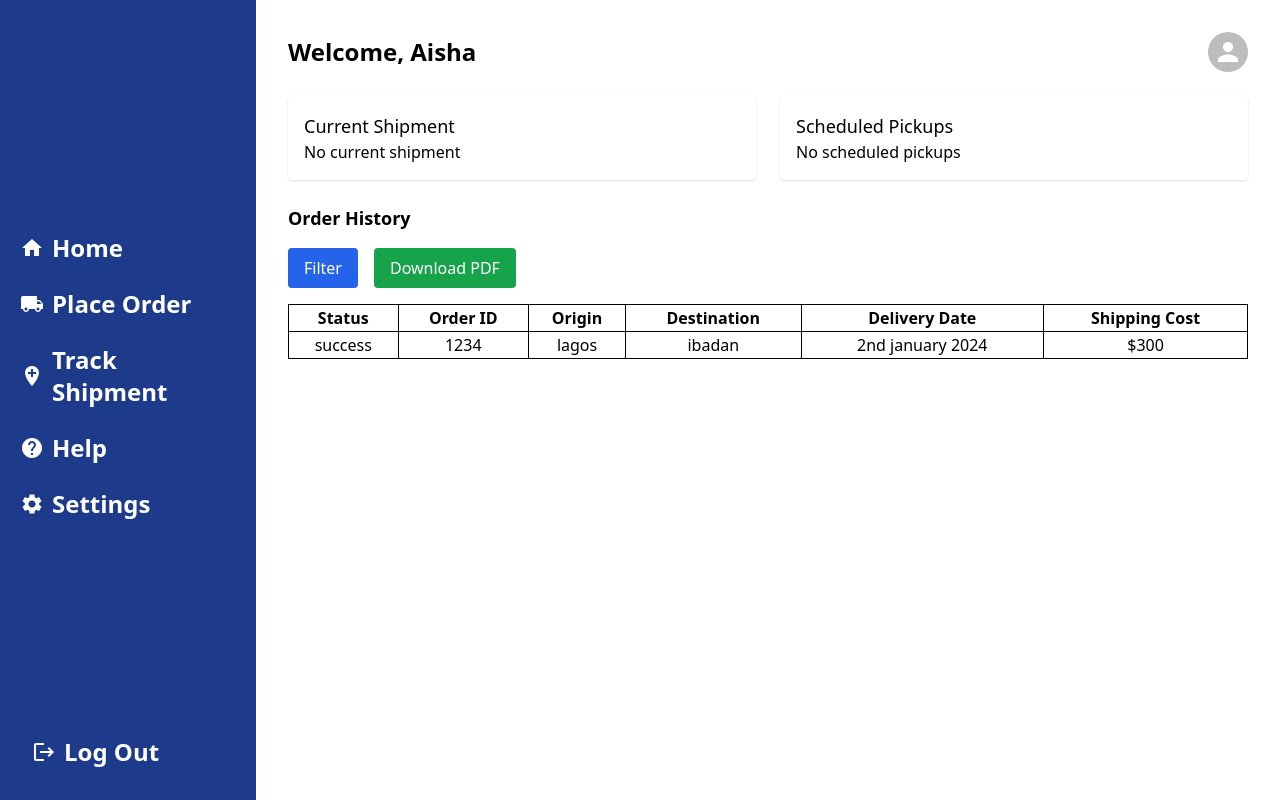
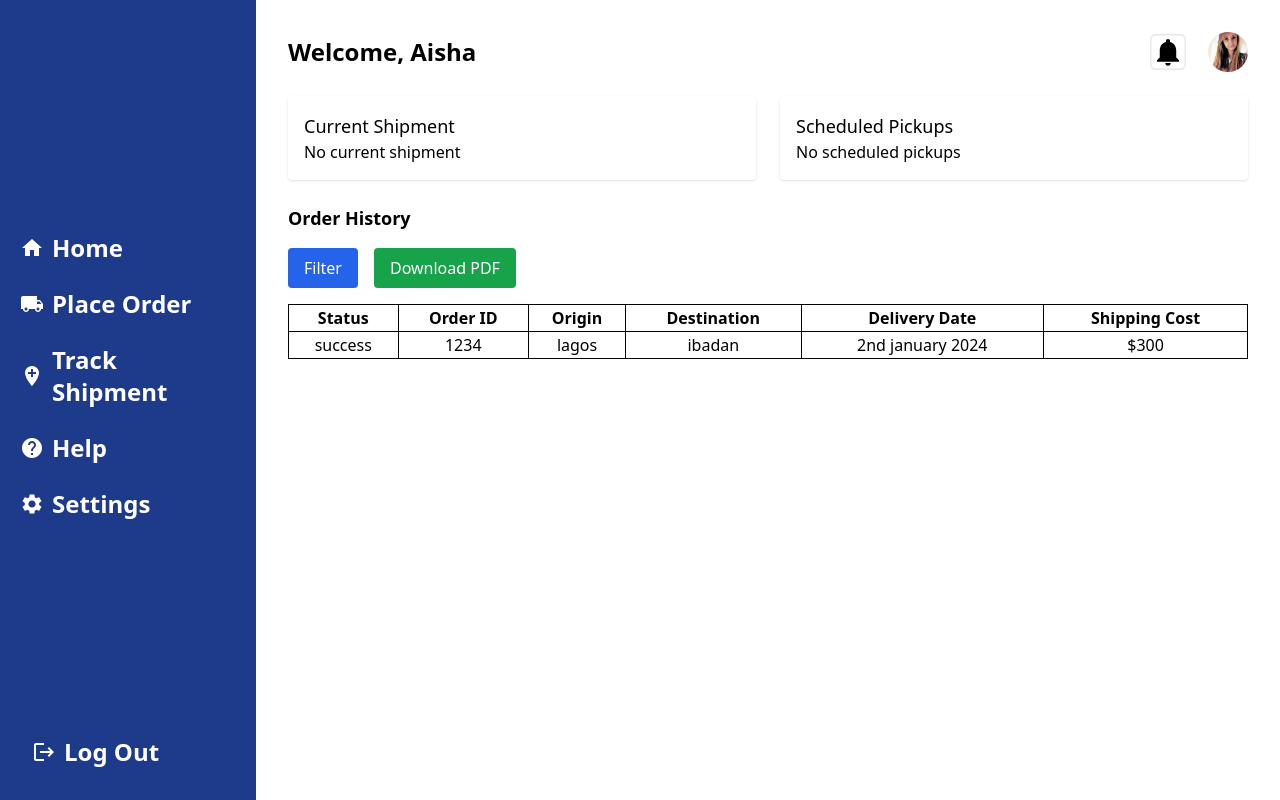
Before and after one commit to SwiftSync-Solution/Ziplug_FrontEnd, a React (Vite) app: page /settings in a window 1280 px wide. Built offline with nearby package versions, Linux system fonts and the light colour scheme.

Commit message:
fixed header and started place-order

```diff
--- a/src/App.tsx
+++ b/src/App.tsx
@@ -5,7 +5,7 @@ import Login from './components/Login/Login';
 import Home from './components/Home';
 import SignUp from './components/SignUp/SignUp';
 import DashBoard from './pages/components/DashBoard/Dashboard';
-
+import PlaceOrder from './pages/components/PlaceOrder/PlaceOrder';
 function App() {
 	return (
 		<>
@@ -15,7 +15,7 @@ function App() {
 				<Route path='/register' element={<SignUp />} />
 				<Route path='/dashboard' element={<DashBoard />} />
 
-				<Route path='/place-order' element={<DashBoard />} />
+				<Route path='/place-order' element={<PlaceOrder />} />
 
 				<Route path='/track-shipment' element={<DashBoard />} />
 
--- /dev/null
+++ b/src/pages/components/PlaceOrder/PlaceOrder.tsx
@@ -0,0 +1,20 @@
+import SideBar from '../sideNav/SideBar';
+import ProfileHeader from '../ProfileHeader/ProfileHeader';
+
+const PlaceOrder = () => {
+	return (
+		<>
+			<section className='flex'>
+				{/* SIDEBAR */}
+				<SideBar />
+
+				{/* Main Content */}
+				<main className='w-full p-8'>
+					<ProfileHeader />
+				</main>
+			</section>
+		</>
+	);
+};
+
+export default PlaceOrder;
--- a/src/pages/components/ProfileHeader/ProfileHeader.tsx
+++ b/src/pages/components/ProfileHeader/ProfileHeader.tsx
@@ -1,14 +1,19 @@
 import Avatar from '@mui/material/Avatar';
 import Stack from '@mui/material/Stack';
+import userImage from '../../../assets/3.jpg';
+import NotificationsIcon from '@mui/icons-material/Notifications';
 
 const ProfileHeader = () => {
 	return (
 		<>
 			<header className='flex justify-between items-center '>
 				<h2 className='text-2xl font-semibold'>Welcome, Aisha</h2>
-				<Stack>
-					<Avatar alt='profile image' src='' />
-				</Stack>
+				<div className='flex items-center gap-7'>
+					<NotificationsIcon className='scale-150 border rounded' />
+					<Stack>
+						<Avatar alt='profile image' src={userImage} />
+					</Stack>
+				</div>
 			</header>
 		</>
 	);
```
Also changed, not shown: 1 other file (tests, documents, lock files or other folders).
